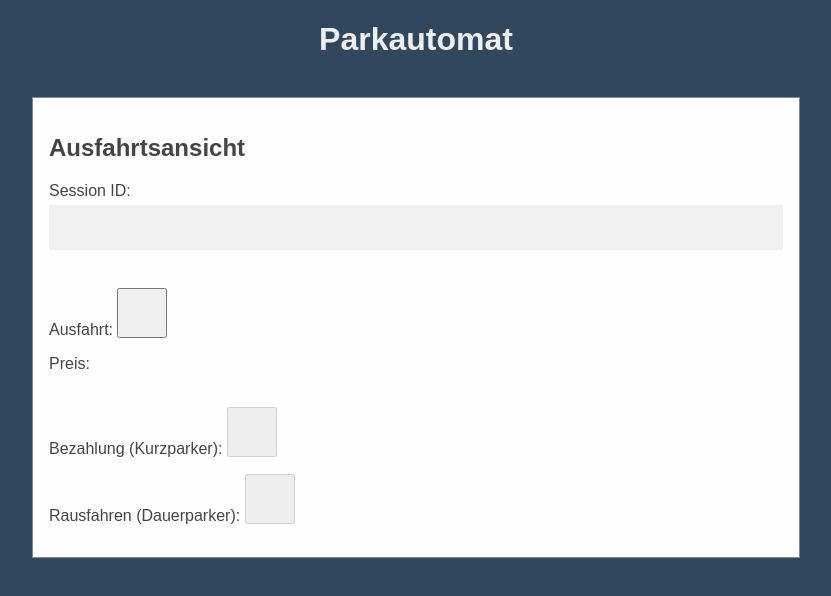
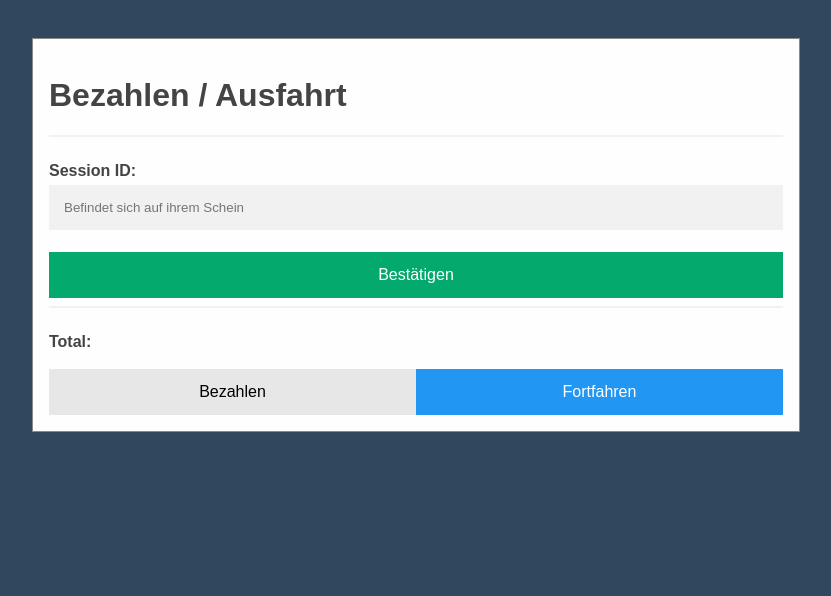
Before and after one commit to jpeterburs/car-park, a React (Create React App) app: page /Ausfahrt in a window 1280 px wide. Shown: the top 596 px of the page, without its empty margins (224-1055 px from the left). Built offline with nearby package versions, Linux system fonts and the light colour scheme.

Commit message:
Update forms to fit new design

```diff
--- a/src/screens/Ausfahrt.jsx
+++ b/src/screens/Ausfahrt.jsx
@@ -39,31 +39,36 @@ const Ausfahrt = () => {
 
 
     return (
-        <div>
-            <h1 style={{textAlign: "center"}}>Parkautomat</h1>
-            <div className="container">
+      <div className="container">
+        <form>
+          <h1>Bezahlen / Ausfahrt</h1>
 
-                <h2>Ausfahrtsansicht</h2>
+          <hr style={{"border": "1px solid #f1f1f1", "margin-bottom": "25px"}} />
 
-                <form>
-                    <label htmlFor="SessionId">Session ID:</label><br/>
-                    <input type="text" name="SessionId" id="SessionId" onChange={e => setSessionID(e.target.value)} /><br/>
-                    {/* <label htmlFor="CustomerNo">Kunden ID:</label><br/>
-                    <input type="text" name="CustomerNo" id="CustomerNo"/><br/> */}
-                </form>
+          <label htmlFor="SessionId"><b>Session ID:</b></label>
+          <input type="text" placeholder="Befindet sich auf ihrem Schein" name="SessionId" onChange={e => setSessionID(e.target.value)} /><br/>
 
-                <p>Ausfahrt: <button type="button" style={{height: "50px", width: "50px"}} onClick={handleAusfahrt}></button></p>
+          <div className="clearfix">
+            <button className="btn success keep-left" type="button" style={{"width": "100%", "margin": "0"}} onClick={handleAusfahrt}>Bestätigen</button>
+          </div>
 
-                <form>
-                    <label htmlFor="Price">Preis:</label><br/>
-                    <output name="Price" htmlFor=" " value={parkdauer}></output><br/>
-                </form>
+          {/* hide before session id is entered and confirmed */}
+          <hr style={{"border": "1px solid #f1f1f1", "margin-bottom": "25px"}} />
 
-                <p>Bezahlung (Kurzparker): <button type="button" style={{height: "50px", width: "50px"}} onClick={() => handlePay()} disabled={!(readyToExit || (parkerType === ParkerType.Kurz))} ></button></p>
+          <label htmlFor="Price"><b>Total:</b></label>
+          <output name="Price" htmlFor=" " value={parkdauer}></output>
 
-                <p>Rausfahren (Dauerparker): <button type="button" style={{height: "50px", width: "50px"}} onClick={() => handlePay()} disabled={!(readyToExit || (parkerType === ParkerType.Dauer))}></button></p>
-            </div>
-    </div>)
+          <br />
+          <br />
+
+          {/* give info tag to primary button, default to disabled */}
+          <div className="clearfix">
+            <button className="btn default keep-left" type="button" style={{"width": "50%", "margin": "0"}} onClick={handlePay} disabled={!(readyToExit || (parkerType === ParkerType.Kurz))} >Bezahlen</button>
+            <button className="btn info keep-left" type="button" style={{"width": "50%", "margin": "0"}} onClick={handlePay} disabled={!(readyToExit || (parkerType === ParkerType.Dauer))}>Fortfahren</button>
+          </div>
+        </form>
+      </div>
+    )
 }
 
 export default Ausfahrt;
--- a/src/screens/Einfahrt.jsx
+++ b/src/screens/Einfahrt.jsx
@@ -30,24 +30,27 @@ const Einfahrt = () => {
     }
 
     return (
-        <div>
-            <h1 style={{textAlign: "center"}}>Parkautomat</h1>
-            <div className="container">
+      <div className="container">
+        <form>
+          <h1>Einfahrt</h1>
 
-                <h2>Einfahrtsansicht</h2>
+          <label htmlFor="CntFreePlaces"><b>Freie Parkplätze:</b></label>
+          <output name="x" for=" "></output>
 
-                <form>
-                    <label htmlFor="CntFreePlaces">Anzahl freier Parkplätze:</label><br/>
-                    <output name="x" for=" "></output>
-                    <label htmlFor="LicencePlate">Kennzeichen:</label><br/>
-                    <input type="text" name="LicencePlate" id="LicencePlate" onChange={e => setkennzeichen(e.target.value)} /><br/>
-                    <label htmlFor="CustomerNo" >Kunden ID:</label><br/>
-                    <input type="text" name="CustomerNo" id="CustomerNo" onChange={e => setUserID(e.target.value)} /><br/>
-                </form>
+          <hr style={{"border": "1px solid #f1f1f1", "margin-bottom": "25px"}} />
 
-                <p>Einfahrt: <button type="button" style={{height: "50px", width: "50px"}} onClick={handleEinfahrt}></button></p>
-            </div>
-        </div>)
+          <label htmlFor="LicencePlate"><b>Kennzeichen:</b></label>
+          <input type="text" placeholder="Kennzeichen ihres Autos" name="LicencePlate" id="LicencePlate" onChange={e => setkennzeichen(e.target.value)} required />
+
+          <label htmlFor="CustomerNo" ><b>Kunden ID:</b></label>
+          <input type="text" placeholder="Falls vorhanden (optional)" name="CustomerNo" id="CustomerNo" onChange={e => setUserID(e.target.value)} />
+
+          <div className="clearfix">
+            <button className="btn success keep-left" type="button" style={{"width": "100%", "margin": "0"}} onClick={handleEinfahrt}>Einparken</button>
+          </div>
+        </form>
+      </div>
+    )
 }
 
 export default Einfahrt;
--- a/src/screens/Home.jsx
+++ b/src/screens/Home.jsx
@@ -3,10 +3,14 @@ import { Link } from "react-router-dom";
 
 const Home = () => {
     return(
-        <div>
-            <Link className="btn btn-info" to="/Einfahrt">Einfahrt</Link><br></br>
-            <Link className="btn btn-info" to="/Ausfahrt">Ausfahrt</Link>
-        </div>
+      <div style={{ "padding": "40vh", "text-align": "center" }}>
+        <h1>Parkautomat</h1>
+
+        <br />
+
+        <Link className="btn info" to="/Einfahrt">Einfahrt</Link>
+        <Link className="btn info" to="/Ausfahrt">Ausfahrt</Link>
+      </div>
     )
 }
 
```
